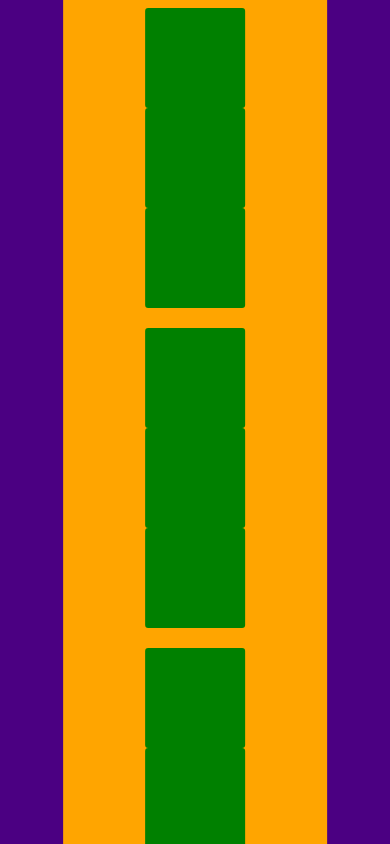
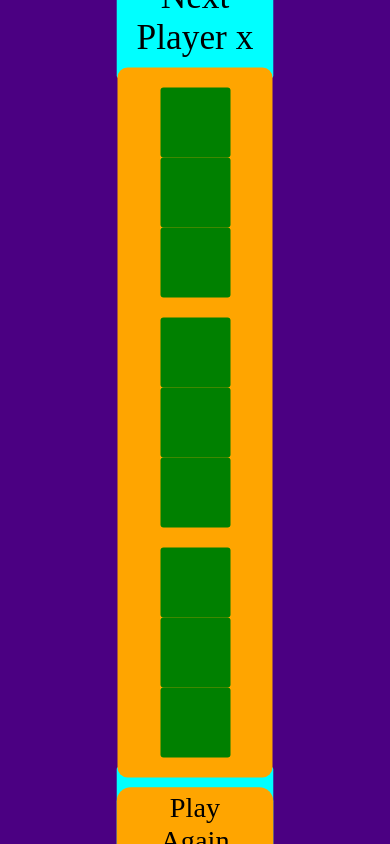
Before and after one commit to the-golden-wizaRD/new-tic-tac-toe, a React (Create React App) app: page / in a window 390 px wide. Shown: the top 844 px of the page. Built offline with nearby package versions, Linux system fonts and the light colour scheme; a web font is replaced by a local one.

Commit message:
added responsiveness

```diff
--- a/src/index.css
+++ b/src/index.css
@@ -13,12 +13,14 @@ body {
 }
 
 .game {
+  width: fit-content;
   padding: 20px;
+  justify-content: center;
   display: flex;
-  flex-wrap: wrap;
   flex-direction: column;
-  justify-content: flex-start;
-  align-items: center;
+  justify-content: center;
+  align-items: stretch;
+  text-align: center;
   position: absolute;
   top: 50%;
   left: 50%;
@@ -29,15 +31,17 @@ body {
   background-color: aqua;
   font-size: 5rem;
   font-family: 'Baloo Chettan 2', cursive;
-  padding: 1rem 6.8rem 2rem 6.8rem;
+  padding-top: 10px;
+  padding-bottom: 20px;
   margin-bottom: -10px;
   border-radius: 2px;
+  transform: scale(1.01);
 }
 
 .the-board {
   background-color: orange;
-  border-radius: 3px;
-  padding: 12px;
+  border-radius: 10px;
+  padding: 10px;
   display: flex;
   flex-wrap: wrap;
   flex-direction: column;
@@ -68,15 +72,17 @@ body {
 }
 .square:hover {
   background-color: darkgreen;
+  cursor: pointer;
 }
 
 .accessibility {
   background-color: aqua;
-  align-self: stretch;
   text-align: center;
   border-radius: 2px;
-  margin-top: -5px;
-  padding: 2rem 0rem 1rem 0rem;
+  margin-top: -10px;
+  padding-top: 20px;
+  padding-bottom: 15px;
+  transform: scale(1.01);
 }
 #play-again-button {
   font-size: 4rem;
@@ -89,4 +95,26 @@ body {
 }
 #play-again-button:hover {
   background-color: rgb(255, 196, 144);
+  cursor: pointer;
 }
+
+@media screen and (max-width: 576px) {
+  html {
+    font-size: 9px;
+  }
+}
+@media screen and (max-width: 450px) {
+  html {
+    font-size: 8px;
+  }
+}
+@media screen and (max-width: 400px) {
+  html {
+    font-size: 7px;
+  }
+}
+@media screen and (max-width: 350px) {
+  html {
+    font-size: 5px;
+  }
+}
```
